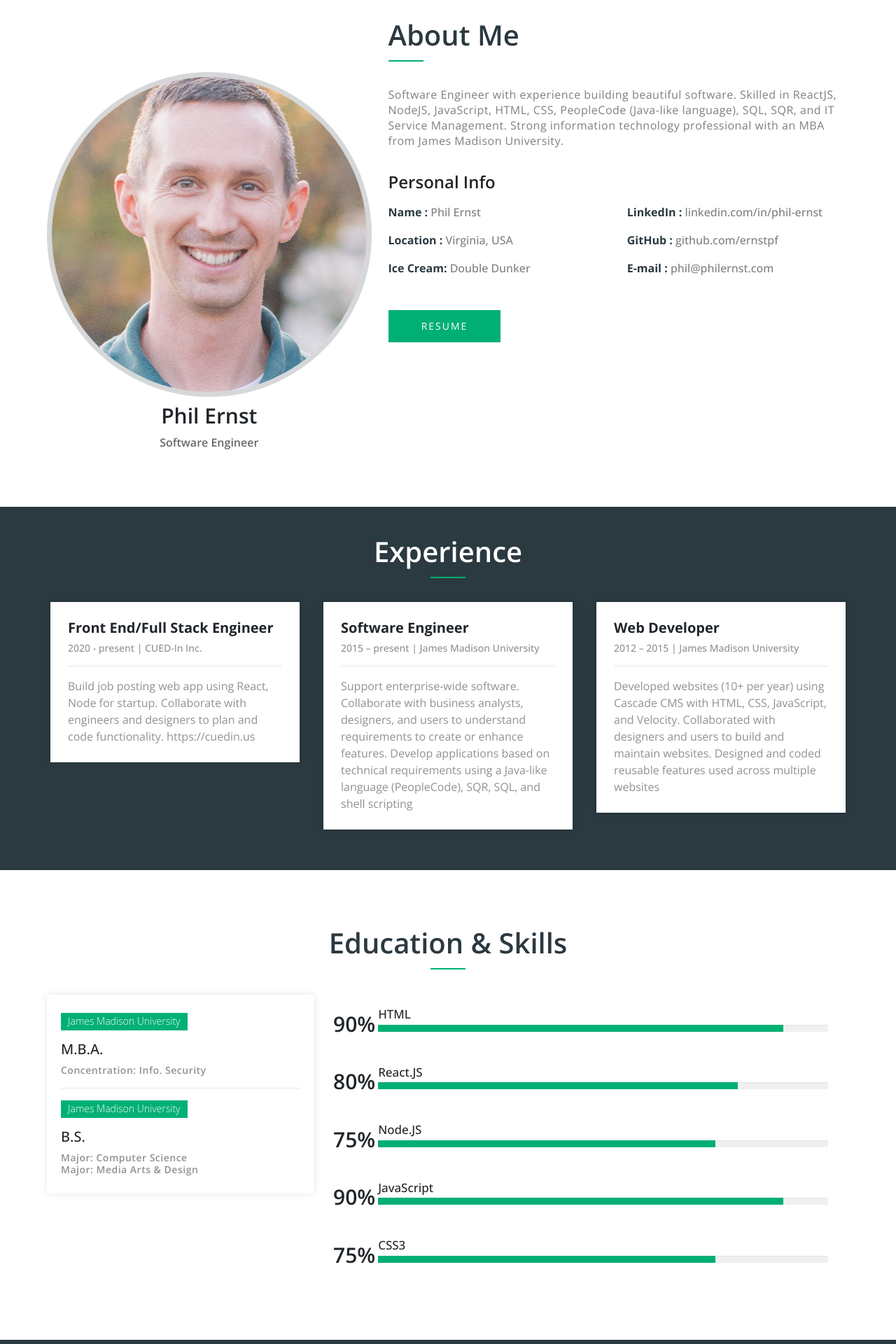
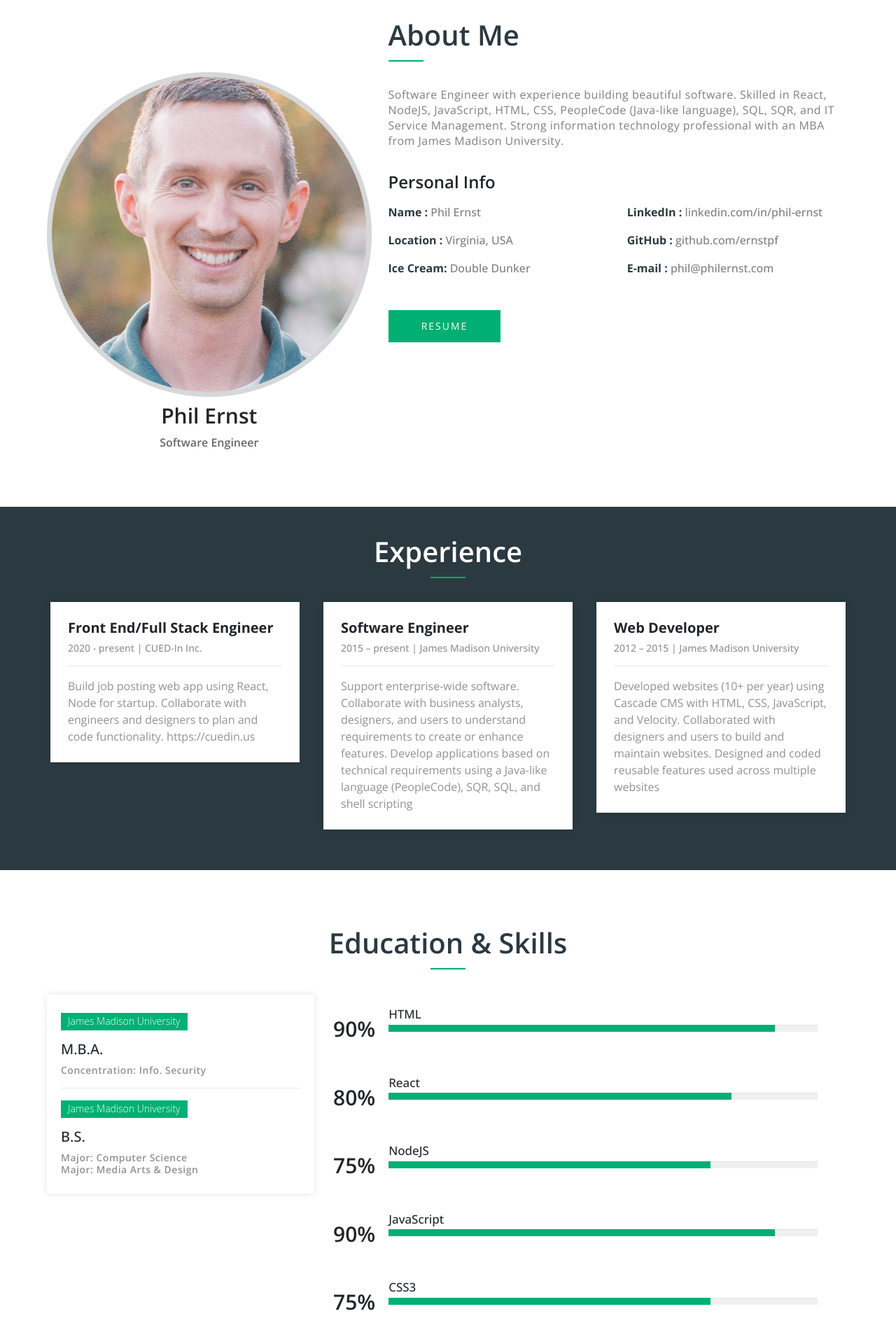
Before and after one commit to ernstpf/personal-website, a React (Create React App) app: page / in a window 1280 px wide. Shown: the part 640-2560 px from the top of the page at 70% size. Built offline with nearby package versions, Linux system fonts and the light colour scheme.

Commit message:
Resolve key issues

```diff
--- a/src/index.css
+++ b/src/index.css
@@ -501,7 +501,7 @@ hr {
   font-weight: 600;
 }
 .skill-bar .bar {
-  margin: 15px 15px;
+  margin: 30px 30px;
 }
 .skill-bar .bar:first-child {
   margin-top: 0px;
--- a/src/pages/Component/Components/About.js
+++ b/src/pages/Component/Components/About.js
@@ -29,7 +29,7 @@ const About = () => {
                 <h1 className="about-title">About Me</h1>
                 <p className="about-subtitle">
                   Software Engineer with experience building beautiful software.
-                  Skilled in ReactJS, NodeJS, JavaScript, HTML, CSS, PeopleCode
+                  Skilled in React, NodeJS, JavaScript, HTML, CSS, PeopleCode
                   (Java-like language), SQL, SQR, and IT Service Management.
                   Strong information technology professional with an MBA from
                   James Madison University.
--- a/src/pages/Component/Components/EducationSkills.js
+++ b/src/pages/Component/Components/EducationSkills.js
@@ -23,11 +23,11 @@ const skills = [
     percent: "90",
   },
   {
-    title: "React.JS",
+    title: "React",
     percent: "80",
   },
   {
-    title: "Node.JS",
+    title: "NodeJS",
     percent: "75",
   },
   {
@@ -53,22 +53,22 @@ const EducationSkills = () => {
             <Col lg={4} md={4} className="educationColBox">
               <div className="education-box">
                 {degrees.map((degree, index) => (
-                  <>
+                  <div key={degree.type}>
                     <div className="education">
                       <h6>{degree.school}</h6>
                       <h2>{degree.type}</h2>
                       {degree.concentrations.map((concentration) => (
-                        <h3>{concentration}</h3>
+                        <h3 key={concentration}>{concentration}</h3>
                       ))}
                     </div>
                     {index !== degrees.length - 1 ? <hr /> : ""}
-                  </>
+                  </div>
                 ))}
               </div>
             </Col>
             <Col lg={8} md={8}>
             {skills.map((skill) => (
-              <div className="skill-bar">
+              <div className="skill-bar" key={skill.title}>
                 <Row className="skill-box">
                   <Col xs={1}>
                     <span>{skill.percent}%</span>
--- a/src/pages/Component/Components/Experience.js
+++ b/src/pages/Component/Components/Experience.js
@@ -36,7 +36,7 @@ const Experience = () => {
         <Container>
           <Row>
             {jobs.map((job) => (
-              <Col lg={4} md={4} sm={4}>
+              <Col lg={4} md={4} sm={4} key={job.title}>
                 <div className="exp-card" data-aos="flip-left">
                   <Card className="exp-block">
                     <Card.Body className="exp-body">
```
Also changed, not shown: 2 other files (tests, documents, lock files or other folders).
